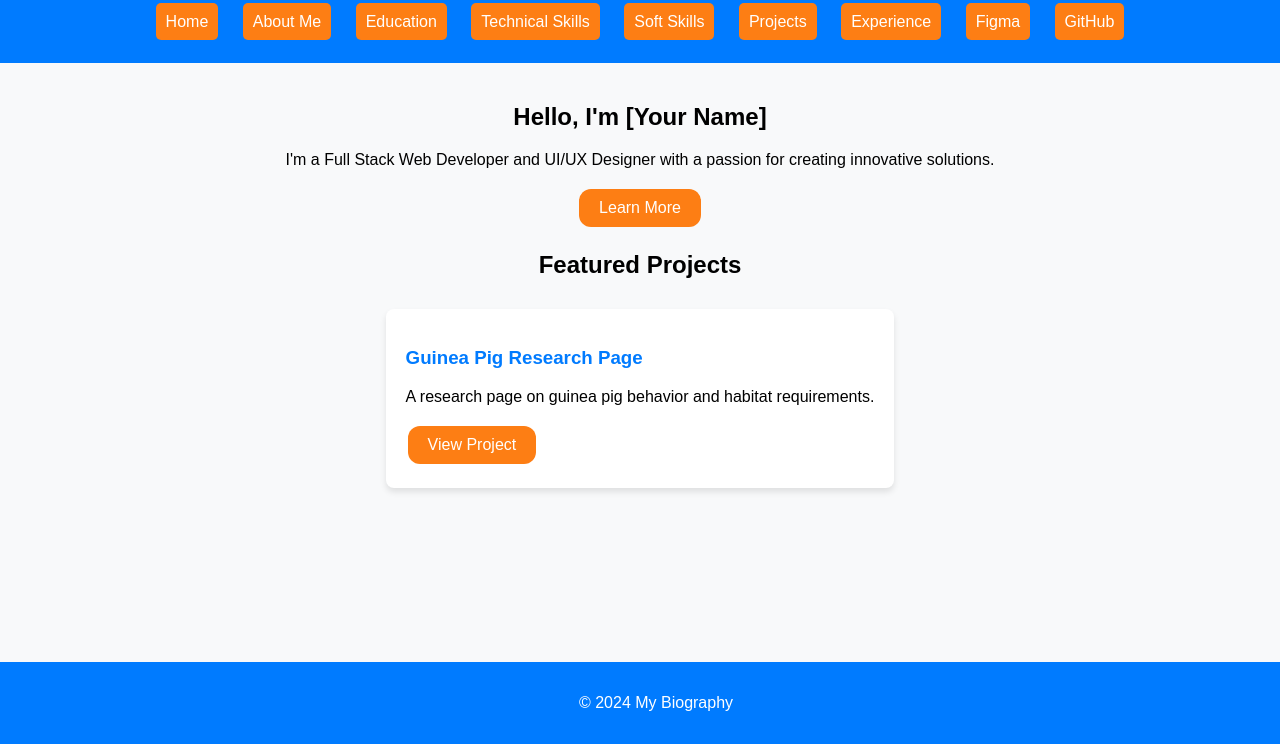
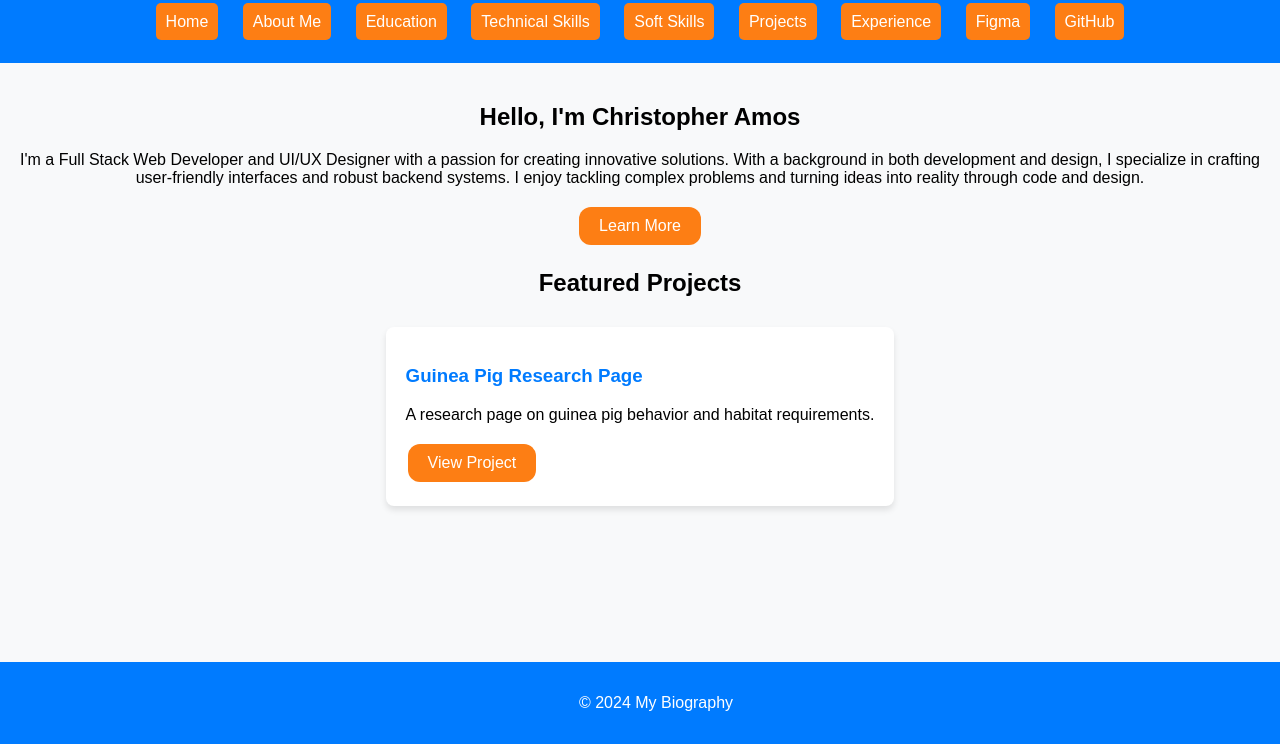
Before and after one commit to Cyamos2/SelfIntroductionCA, a website: page html/index.html in a window 1280 px wide. Shown: the part 56-800 px from the top of the page. Drawn offline with Linux system fonts and the light colour scheme.

Commit message:
revised summary

```diff
--- a/html/index.html
+++ b/html/index.html
@@ -132,8 +132,8 @@
 
     <main>
         <section id="introduction">
-            <h2>Hello, I'm [Your Name]</h2>
-            <p>I'm a Full Stack Web Developer and UI/UX Designer with a passion for creating innovative solutions.</p>
+            <h2>Hello, I'm Christopher Amos</h2>
+            <p>I'm a Full Stack Web Developer and UI/UX Designer with a passion for creating innovative solutions. With a background in both development and design, I specialize in crafting user-friendly interfaces and robust backend systems. I enjoy tackling complex problems and turning ideas into reality through code and design.</p>
             <a href="summary.html" class="button">Learn More</a>
         </section>
 
```
